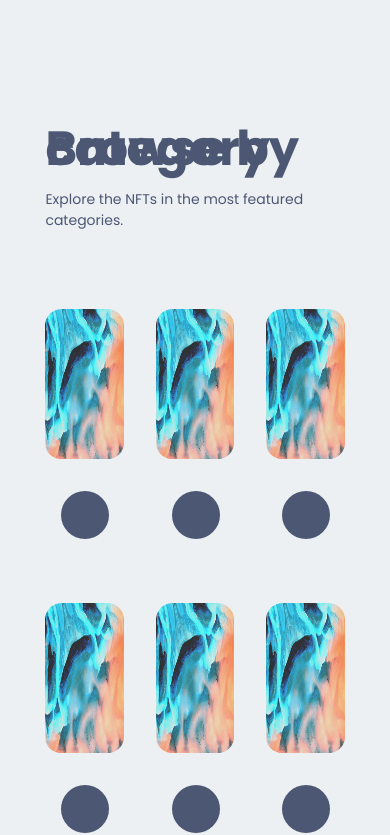
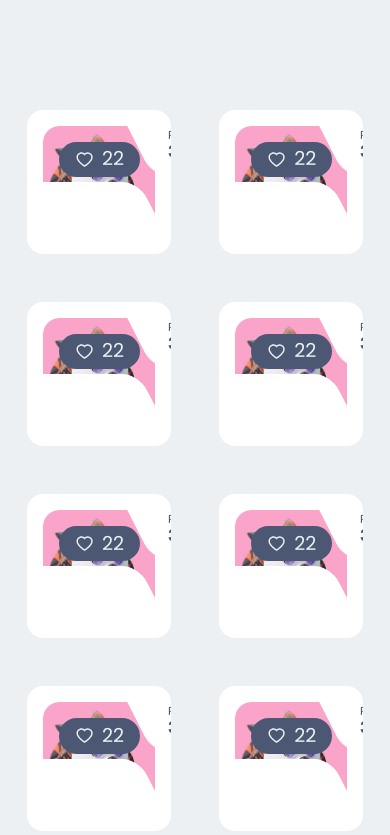
Before and after one commit to ranzai32/nft-marketplace, a Next.js app in the folder nft-template/: page / in a window 390 px wide. Shown: the part 4279-5114 px from the top of the page. Built offline with nearby package versions, Linux system fonts and the light colour scheme.

Commit message:
NFT Card component

```diff
--- /dev/null
+++ b/nft-template/components/NFTCard/NFTCard.jsx
@@ -0,0 +1,73 @@
+import React, {useState} from 'react'
+import {AiFillHeart, AiOutlineHeart} from 'react-icons/ai'
+import {BsImages} from 'react-icons/bs'
+import Image from 'next/image'
+
+import Style from './NFTCard.module.css'
+import images from '../../img'
+
+const NFTCard = () => {
+  const featureArray  = [1, 2, 3, 4, 5, 6, 7, 8, 9];
+
+  const [like, setLike] = useState(true);
+
+  const likeNft = () => {
+    if(!like){
+      setLike(true);
+    } else {
+      setLike(false);
+    }
+  }
+
+  return (
+    <div className={Style.NFTCard}>
+      {featureArray.map((element, index) => (
+          <div className={Style.NFTCard_box} key={index + 1}>
+            <div className={Style.NFTCard_box_img}>
+              <Image src={images.nft_image_1} alt="NFT images" width={600} height={600} className={Style.NFTCard_box_img_img}/>
+            </div>
+
+            <div className={Style.NFTCard_box_update}>
+              <div className={Style.NFTCard_box_update_left}>
+                <div className={Style.NFTCard_box_update_left_like} onClick={() => likeNft()}>
+                  {like ? <AiOutlineHeart/> : <AiFillHeart className={Style.NFTCard_box_update_left_like_icon}/>}
+                  {"22"}
+                </div>
+              </div>
+
+              <div className={Style.NFTCard_box_update_right}>
+                <div className={Style.NFTCard_box_update_right_info}>
+                  <small>Remaining time:</small>
+                  <p>3h: 15m : 20s</p>
+                </div>
+              </div>
+            </div>
+
+            <div className={Style.NFTCard_box_update_details}>
+              <div className={Style.NFTCard_box_update_details_price}>
+                <div className={Style.NFTCard_box_update_details_price_box}>
+                  <h4>Clone #1749</h4>
+                  <div className={Style.NFTCard_box_update_details_price_box_box}>
+                    <div className={Style.NFTCard_box_update_details_price_box_bid}>
+                      <small>Current BID</small>
+                      <p>1.000 ETH</p>
+                    </div>
+                    <div className={Style.NFTCard_box_update_details_price_box_stock}>
+                      <small>61 in stock</small>
+                    </div>
+                  </div>
+                </div>
+              </div>
+
+              <div className={Style.NFTCard_box_update_details_category}>
+                <BsImages />
+              </div>
+            </div>
+          </div>
+
+      ))};
+    </div>
+  )
+}
+
+export default NFTCard
--- /dev/null
+++ b/nft-template/components/NFTCard/NFTCard.module.css
@@ -0,0 +1,202 @@
+.NFTCard{
+    width: 80%;
+    display: grid;
+    grid-template-columns: repeat(3, 1fr);
+    gap: 3rem;
+    margin: 0 auto;
+    margin-bottom: 10rem;
+}
+
+.NFTCard_box {
+    background-color: var(--shadow-light-color);
+    padding: 1rem;
+    border-radius: 1rem;
+    display: grid;
+    grid-template-columns: repeat(4, 1fr);
+    grid-template-rows: repeat(4, 1fr);
+    cursor: pointer;
+    height: auto;
+    aspect-ratio: 1 / 1;
+    transition: all .3s ease-in;
+    position: relative;
+    overflow: hidden;
+}
+
+.NFTCard_box:hover{
+    box-shadow: var(--box-shadow-2);
+}
+.NFTCard_box:hover .NFTCard_box_img_img{
+    transform: scale(1.05);
+    border-radius: 1rem;
+}
+
+.NFTCard_box_update{
+    margin: 1rem;
+    grid-column: 1/-1;
+    grid-row: 1/-1;
+    z-index: 10000;
+
+    display: flex;
+    align-items: flex-start;
+    justify-content: space-between;
+    line-height: 0;
+}
+
+.NFTCard_box_update_left{
+    background-color: var(--icons-color);
+    padding: .5rem 1rem;
+    color: var(--main-bg-color);
+    border-radius: 2rem;
+}
+
+.NFTCard_box_update_left_like{
+    display: flex;
+    align-items: center;
+    font-size: 1.2rem;
+    gap: .5rem;
+}
+.NFTCard_box_update_left_like_icon{
+    color: red;
+}
+
+.NFTCard_box_update_right{
+    background-color: var(--shadow-light-color);
+    padding: 1rem 1rem;
+    text-align: center;
+    transform: skewX(27deg);
+    border-bottom-left-radius: 1rem;
+    margin-right: -2rem;
+    margin-top: -1rem;
+    z-index: 220000;
+}
+
+.NFTCard_box_update_right_info{
+    transform: skewX(-27deg);
+    background-color: var(--shadow-light-color);
+}
+
+.NFTCard_box_update_right_info p{
+    font-size: 1rem;
+    font-weight: 800;
+}
+
+.NFTCard_box_img{
+    grid-column: 1/-1;
+    grid-row: 1/end ;
+    overflow: hidden;
+    border-radius: 1rem;
+}
+.NFTCard_box_img_img{
+    border-radius: 1rem;
+    transition: all .4s ease-in;
+    display: block;
+    width: 100%;
+    height: 100%;
+    object-fit: cover;
+}
+
+.NFTCard_box_update_details{
+    grid-column: 1/-1;
+    grid-row: 3/-1;
+    line-height: 0;
+    z-index: 100;
+    align-items: flex-end;
+    display: grid;
+    grid-template-columns: 1.5fr 1fr;
+    overflow: hidden;
+}
+
+.NFTCard_box_update_details_price{
+    background-color: var(--shadow-light-color);
+    margin-left: -2rem;
+    padding: 0rem 0 .5rem 0;
+    transform: skewX(27deg);
+    border-top-right-radius: 1rem;
+}
+.NFTCard_box_update_details_price_box{
+    transform: skewX(-27deg);
+    padding: 2.5rem;
+}
+
+.NFTCard_box_update_details_price_box h4{
+    font-size: 1.3rem;
+}
+
+.NFTCard_box_update_details_price_box_box{
+    display: flex;
+    justify-content: space-between;
+    align-items: flex-end;
+}
+.NFTCard_box_update_details_price_box_bid{
+    border: 1px solid var(--icons-color);
+    padding: .2rem .5rem;
+    align-items: center;
+    border-radius: .3rem;
+}
+.NFTCard_box_update_details_price_box_bid small{
+    background-color: var(--icons-color);
+    color: var(--main-bg-color);
+    border-radius: .2rem;
+    padding: .2rem;
+}
+.NFTCard_box_update_details_price_box_bid p{
+    padding: .5rem 0 0 0;
+    font-weight: 600;
+}
+
+.NFTCard_box_update_details_category{
+    color: var(--icons-color);
+    text-align: end;
+    margin: 1.5rem;
+    font-size: 1.5rem;
+}
+
+@media screen and (min-device-width: 320px) and (max-device-width: 425px){
+    .NFTCard{
+        width: 80%;
+        margin: 0 auto;
+        grid-template-columns: 1fr;
+    }
+
+    .NFTCard_box_update_right{
+        padding: .5rem;
+    }
+    .NFTCard_box_update_details_price_box{
+        padding: 0rem;
+        font-size: .5rem;
+    }
+    .NFTCard_box_update_details_price_box h4{
+        font-size: .8rem;
+    }
+    .NFTCard_box_update_right_info p{
+        font-size: 1rem;
+    }
+}
+
+@media screen and (min-device-width: 426px) and (max-device-width: 768px){
+    .NFTCard{
+        width: 90%;
+        grid-template-columns: repeat(2, 1fr);
+    }
+
+    .NFTCard_box_update_right{
+        padding: .5rem 2rem;
+    }
+    .NFTCard_box_update_right_info p{
+        font-size: 1rem;
+    }
+}
+
+@media screen and (min-device-width: 768px) and (max-device-width: 1024px){
+    .NFTCard{
+        width: 90%;
+        grid-template-columns: repeat(2, 1fr);
+    }
+
+    .NFTCard_box_update_right{
+        padding: .5rem 2rem;
+    }
+    .NFTCard_box_update_right_info p{
+        font-size: 1rem;
+    }
+}
--- a/nft-template/components/componentsindex.js
+++ b/nft-template/components/componentsindex.js
@@ -8,5 +8,6 @@
 import Title from './Title/Title';
 import Category from './Category/Category';
 import Filter from './Filter/Filter';
+import NFTCard from './NFTCard/NFTCard';
 
-export { Button, Footer, NavBar, HeroSection, Service, BigNFTSilder, Subscribe, Title, Category, Filter };
+export { Button, Footer, NavBar, HeroSection, Service, BigNFTSilder, Subscribe, Title, Category, Filter, NFTCard };
--- a/nft-template/pages/index.js
+++ b/nft-template/pages/index.js
@@ -7,6 +7,7 @@
          Title,
          Category,
          Filter,
+         NFTCard
 } from '../components/componentsindex'
 
 const Home = () => {
@@ -17,6 +18,7 @@
       <BigNFTSilder />
       <Title heading='Featurerd NFTs' paragraph='Discover the most outstanding NFTs in all topics of life'/>
       <Filter />
+      <NFTCard />
       <Title heading='Browse by category' paragraph='Explore the NFTs in the most featured categories.'/>
       <Category />
       <Subscribe />
```
Also changed, not shown: 1 other file (tests, documents, lock files or other folders).
